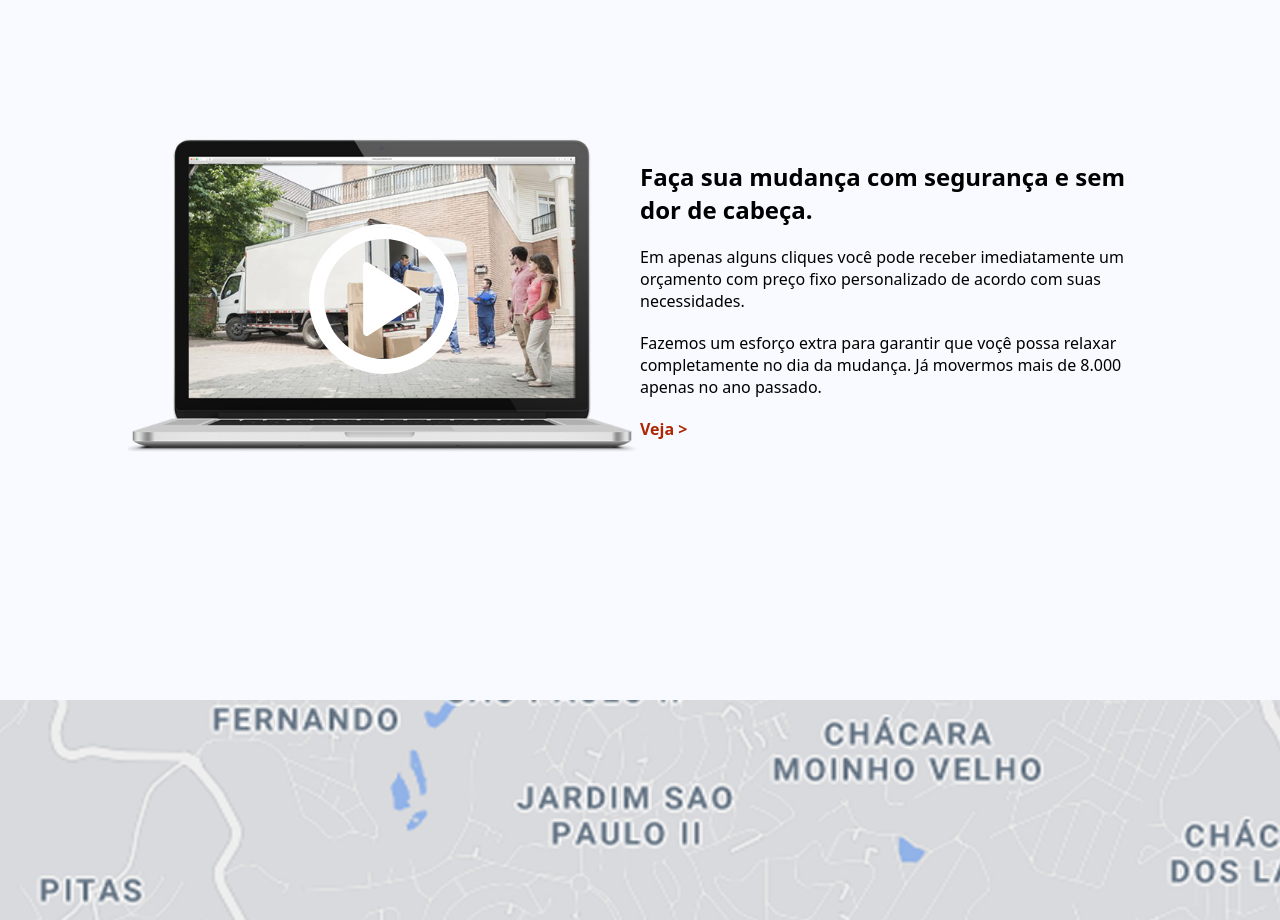
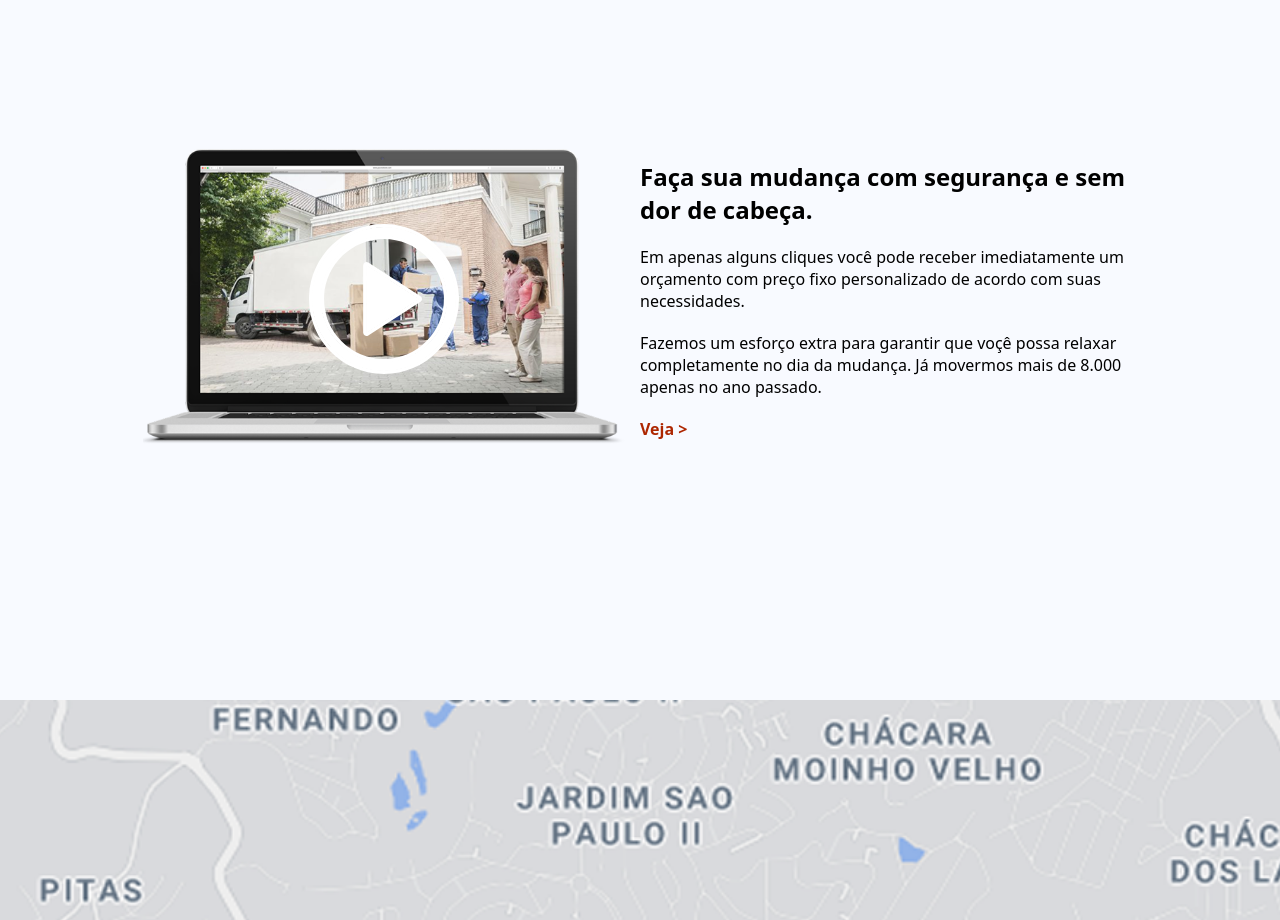
Before and after one commit to eummilena/move-frontend-ts, a React (Vite) app in the folder move/: page / in a window 1280 px wide. Shown: the part 2500-3420 px from the top of the page. Built offline with nearby package versions, Linux system fonts and the light colour scheme.

Commit message:
style - alteração no button, sem mudar funcionalidade

```diff
--- a/move/src/App.css
+++ b/move/src/App.css
@@ -27,7 +27,7 @@
     padding: var(--gap);
 }
 
-button{
+.button{
     padding: 1em 2em;
     color: var(--bg-1);
     background: var(--laranja);
@@ -37,7 +37,7 @@
     text-transform: uppercase;
     cursor: pointer;
 }
-button:hover{
+.button:hover{
     color: var(--laranja);
     background-color: var(--bg-1);
     animation-duration: .2s;
--- a/move/src/pages/Header/Header.tsx
+++ b/move/src/pages/Header/Header.tsx
@@ -9,7 +9,7 @@
             <div className={styles.desc}>
                 <h1>Mudar-se nunca foi tão fácil antes.</h1>
                 <h2>Ajuda você a planejar, reservar toda a sua mudança do conforto da sua casa.</h2>
-                <Button >Faça seu orçamento</Button>
+                <Button className='button'>Faça seu orçamento</Button>
             </div>
 
         </header>
--- a/move/src/pages/Move/Move.tsx
+++ b/move/src/pages/Move/Move.tsx
@@ -55,7 +55,7 @@
                     ))}
                 </ul>
             </div>
-            <Button>Faça um orçamento online</Button>
+            <Button className='button'>Faça um orçamento online</Button>
         </section>
     )
 }
--- a/move/src/pages/Works/Works.module.css
+++ b/move/src/pages/Works/Works.module.css
@@ -19,16 +19,14 @@
     background-size: contain;
 }
 
-.play,
-.play:hover{
+.play{
     background-color: transparent;
+    border: none;
 }
 
-.play:hover{
-    border: none;
-}
+
 .desc{
-        display: flex;
+    display: flex;
     flex-direction: column;
     align-items: start;
     gap: var(--gap);
```
